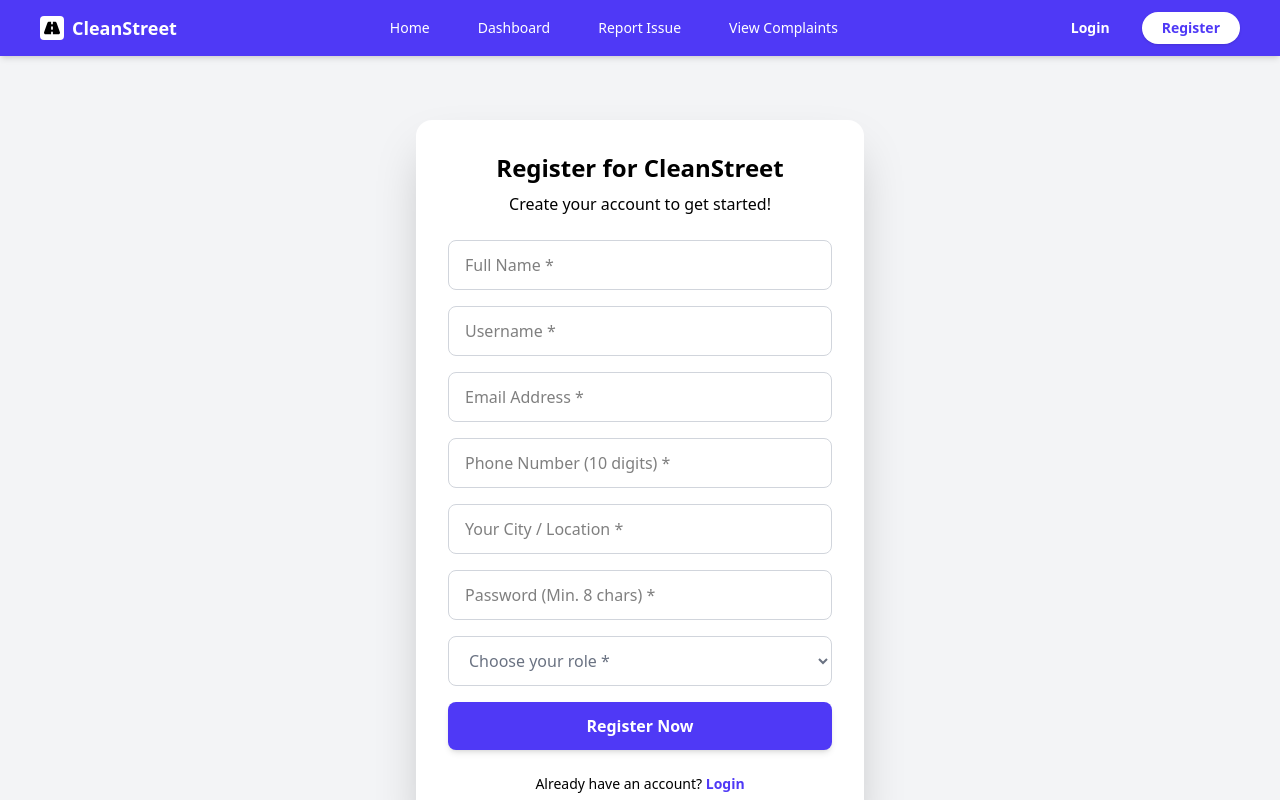
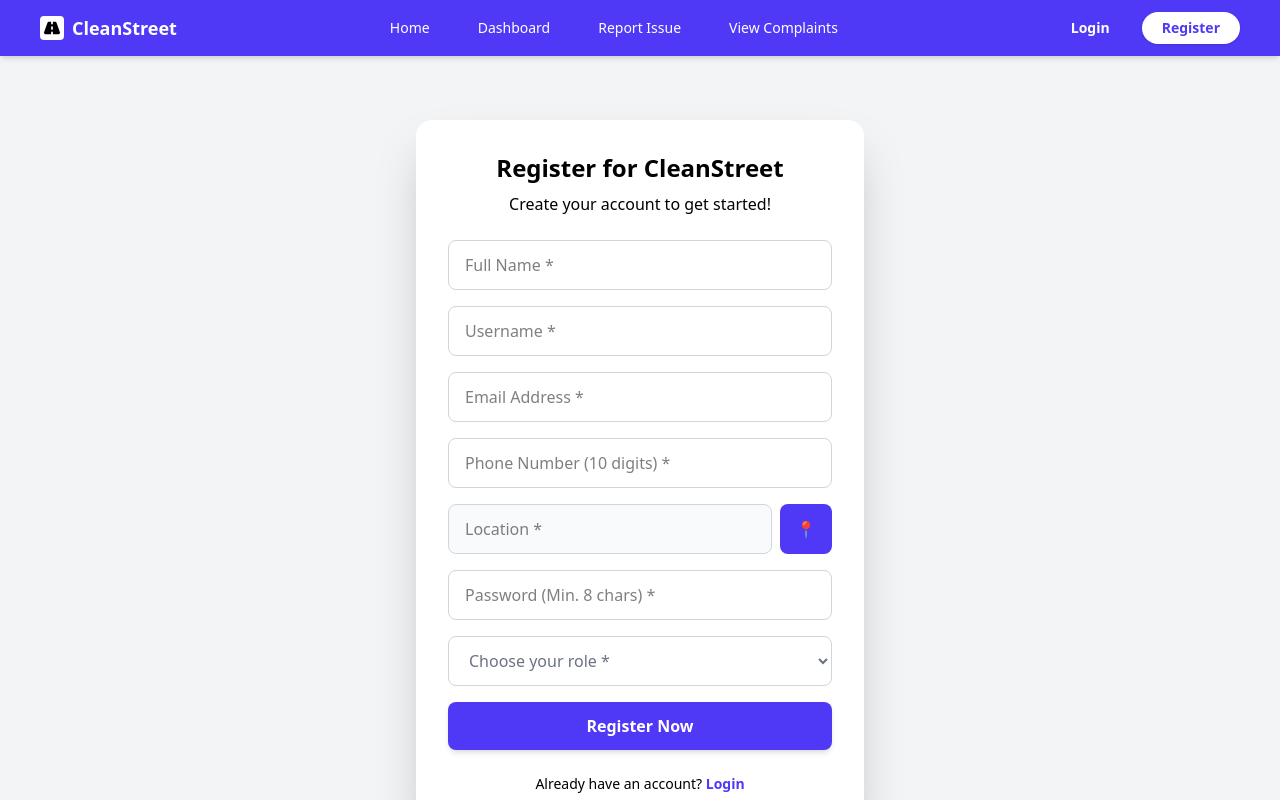
Before and after one commit to labonibiswas/CleanStreet, a React (Vite) app in the folder frontend/: page /Register in a window 1280 px wide. Shown: the top 800 px of the page. Built offline with nearby package versions, Linux system fonts and the light colour scheme.

Commit message:
Updated frontend: added automated location

```diff
--- a/frontend/src/pages/Register.jsx
+++ b/frontend/src/pages/Register.jsx
@@ -19,9 +19,41 @@ const Register = () => {
     setFormData({ ...formData, [e.target.name]: e.target.value });
   };
 
+
+  const handleGetLocation = () => {
+  if (navigator.geolocation) {
+    navigator.geolocation.getCurrentPosition(
+      async (position) => {
+        const { latitude, longitude } = position.coords;
+
+        // Option A: Just save the coordinates
+        // setFormData({ ...formData, location: `${latitude}, ${longitude}` });
+
+        // Option B: Get the actual Address (Recommended)
+        try {
+          const response = await fetch(
+            `https://nominatim.openstreetmap.org/reverse?format=json&lat=${latitude}&lon=${longitude}`
+          );
+          const data = await response.json();
+          setFormData({ ...formData, location: data.display_name });
+        } catch (err) {
+          alert("Could not convert coordinates to an address.");
+        }
+      },
+      (error) => {
+        alert("Please enable location permissions in your browser.");
+      }
+    );
+  } else {
+    alert("Geolocation is not supported by your browser.");
+  }
+};
+
+
+
   const handleSubmit = (e) => {
     e.preventDefault();
-    const { firstName, username, email, phone, password, location, role } = formData;
+    const { fullName, username, email, phone, password, location, role } = formData;
 
     // --- Validation Patterns ---
     const emailPattern = /^[^\s@]+@[^\s@]+\.[^\s@]+$/;
@@ -30,7 +62,7 @@ const Register = () => {
     const passwordPattern = /^(?=.*[a-z])(?=.*[A-Z])(?=.*\d)(?=.*[@$!%*?&])[A-Za-z\d@$!%*?&]{8,}$/;
 
     // 1. Mandatory Fields Check
-    if (!firstName || !username || !email || !phone || !password || !location || !role) {
+    if (!fullName || !username || !email || !phone || !password || !location || !role) {
       alert("Error: All fields are mandatory! Please fill in every field.");
       return;
     }
@@ -91,9 +123,9 @@ const Register = () => {
         <form onSubmit={handleSubmit} className="space-y-4">
           <input
             type="text"
-            name="fullstName"
+            name="fullName"
             placeholder="Full Name *"
-            value={formData.firstName}
+            value={formData.fullName}
             onChange={handleChange}
             className="w-full px-4 py-3 border border-gray-300 rounded-lg text-black focus:outline-none focus:ring-2 focus:ring-indigo-500"
             required
@@ -130,15 +162,23 @@ const Register = () => {
           />
 
           {/* New Location Field */}
-          <input
-            type="text"
-            name="location"
-            placeholder="Your City / Location *"
-            value={formData.location}
-            onChange={handleChange}
-            className="w-full px-4 py-3 border border-gray-300 rounded-lg text-black focus:outline-none focus:ring-2 focus:ring-indigo-500"
-            required
-          />
+          <div className="flex gap-2">
+            <input
+              type="text"
+              name="location"
+              placeholder="Location *"
+              value={formData.location}
+              readOnly // Prevents manual typing if you want it fully automated
+              className="flex-1 px-4 py-3 border border-gray-300 rounded-lg text-black bg-gray-50"
+            />
+            <button
+              type="button"
+              onClick={handleGetLocation}
+              className="px-4 py-2 bg-indigo-600 text-white rounded-lg hover:bg-indigo-700"
+            >
+              📍
+            </button>
+          </div>
 
           <input
             type="password"
```
